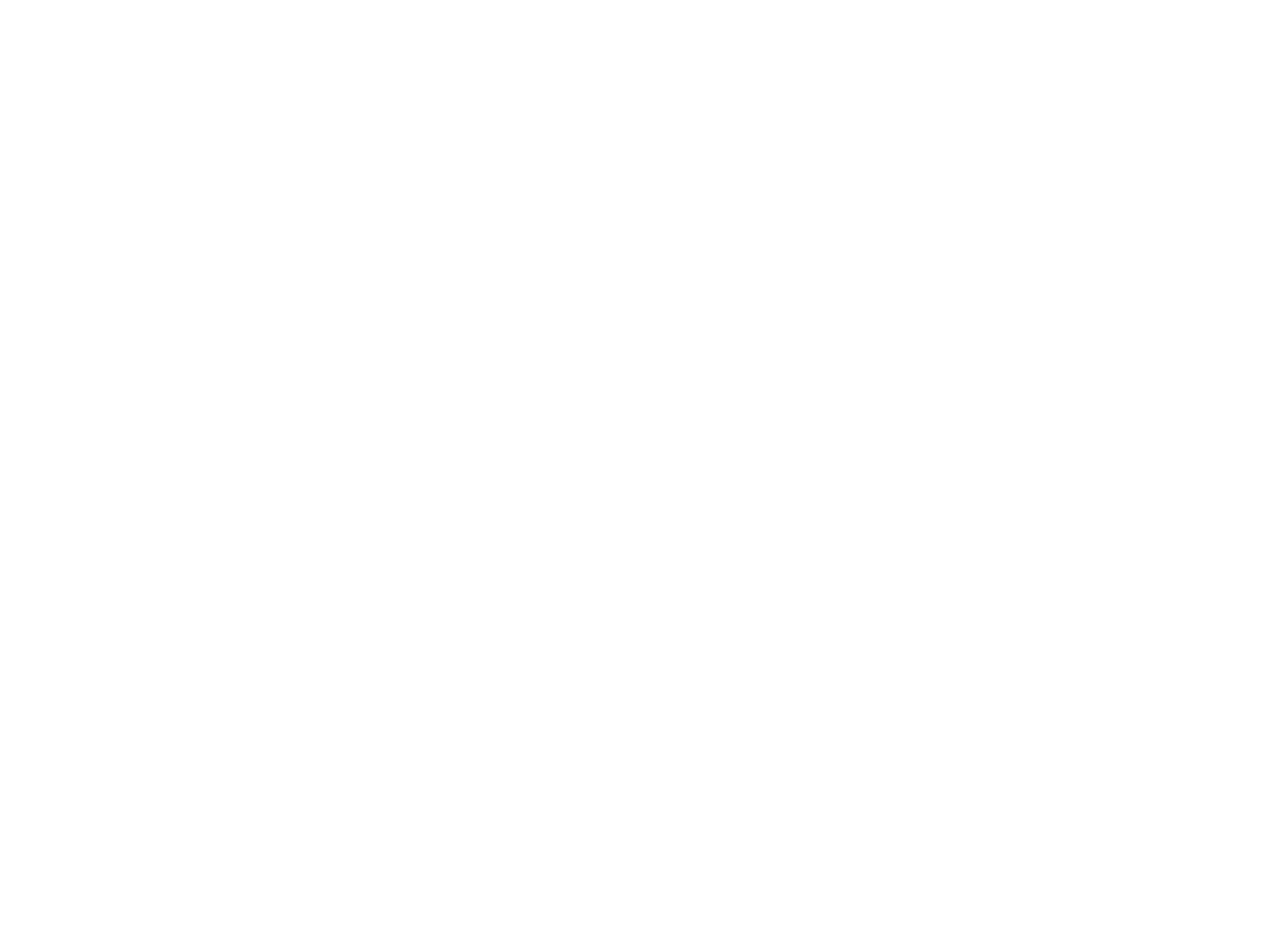
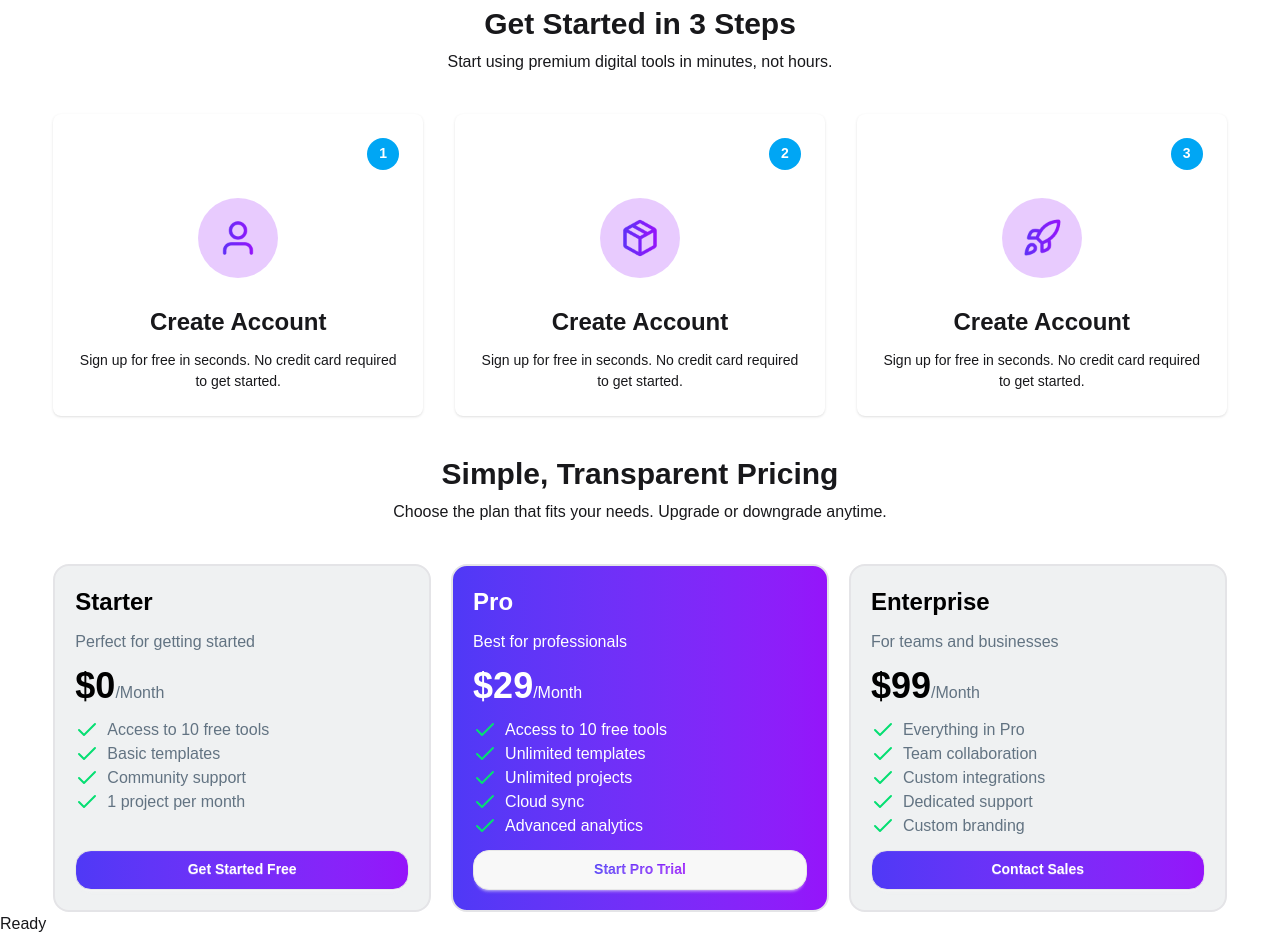
Before and after one commit to mdakash102210-wq/Assigntment-06, a React (Vite) app: page / in a window 1280 px wide. Shown: the part 1080-2016 px from the top of the page. Before the commit the page ends 977 px from the top, so only its background shows below. Built offline with nearby package versions, Linux system fonts and the light colour scheme.

Commit message:
start Ready for pement section

```diff
--- a/src/App.jsx
+++ b/src/App.jsx
@@ -6,6 +6,9 @@ import Hero from "./Hero";
 import Nav from "./Nav";
 import Prodects from "./Prodects";
 import Rating from "./Rating";
+import Stars from "./Stars";
+import Price from "./Price";
+import Ready from "./assets/Ready";
 
 function App() {
   let [sowInfo, setsowInfo] = useState("Products");
@@ -16,6 +19,9 @@ function App() {
       <Rating />
       <Buttons sowInfo={sowInfo} setsowInfo={setsowInfo} />
       {sowInfo === "Products" ? <Prodects /> : <Card />}
+      <Stars />
+      <Price />
+      <Ready />
     </>
   );
 }
--- a/src/Hero.jsx
+++ b/src/Hero.jsx
@@ -25,13 +25,17 @@ export default function Hero() {
           <a className="btn bg-linear-to-r from-[#4F39F6] to-[#9514FA] rounded-2xl px-8 py-5 font-bold text-white">
             Explore Products
           </a>
-          <a className="btn border border-2 border-[#9514FA]  rounded-2xl px-8 py-5 font-bold bg-linear-to-r from-[#4F39F6] to-[#9514FA] bg-clip-text text-transparent">
+          <a className="btn  border-2 border-[#9514FA]  rounded-2xl px-8 py-5 font-bold bg-linear-to-r from-[#4F39F6] to-[#9514FA] bg-clip-text text-transparent">
             Explore Products
           </a>
         </div>
       </div>
-      <div className="img flex-1 flex justify-end order-1 lg:order-2">
-        <img className="w-100  rounded-2xl" src={banner} alt="" />
+      <div className="img flex-1 flex justify-end order-1 lg:order-2 ">
+        <img
+          className="w-[80%]  rounded-2xl  max-h-[70vh]"
+          src={banner}
+          alt=""
+        />
       </div>
     </div>
   );
--- /dev/null
+++ b/src/Price.jsx
@@ -0,0 +1,126 @@
+import { Check } from "lucide-react";
+import React from "react";
+
+export default function Price() {
+  return (
+    <div>
+      <div className="text text-center my-10">
+        <h1 className="font-bold text-3xl mb-2">Simple, Transparent Pricing</h1>
+        <p className="text-[#627382">
+          Choose the plan that fits your needs. Upgrade or downgrade anytime.
+        </p>
+      </div>
+
+      <div className="grid grid-cols-1 lg:grid-cols-3  gap-5 m-auto w-11/12">
+        <div className="text-[#627382] border-neutral-content border-2 p-5 bg-[#6273821a] rounded-2xl  space-y-3 flex flex-col">
+          <h1 className="font-bold text-2xl text-black">Starter</h1>
+          <p>Perfect for getting started</p>
+          <div className="pricing">
+            <h1 className="text-4xl font-bold text-black">
+              $0
+              <span className="font-normal text-[16px] text-[#627382]">
+                /Month
+              </span>
+            </h1>
+          </div>
+          <ul className="flex-1">
+            <li className="flex gap-2 items-center">
+              <Check className="text-green-400" />
+              <p>Access to 10 free tools</p>
+            </li>
+            <li className="flex gap-2 items-center">
+              <Check className="text-green-400" />
+              <p>Basic templates</p>
+            </li>
+            <li className="flex gap-2 items-center">
+              <Check className="text-green-400" />
+              <p>Community support</p>
+            </li>
+            <li className="flex gap-2 items-center">
+              <Check className="text-green-400" />
+              <p>1 project per month</p>
+            </li>
+          </ul>
+          <button className="btn bg-linear-to-r from-[#4F39F6] to-[#9514FA] w-full rounded-2xl text-white">
+            Get Started Free
+          </button>
+        </div>
+
+        <div className="text-[#627382] text-white border-neutral-content border-2 p-5 bg-linear-to-r from-[#4F39F6] to-[#9514FA] rounded-2xl  space-y-3">
+          <h1 className="font-bold text-2xl text-white">Pro</h1>
+          <p>Best for professionals</p>
+          <div className="pricing">
+            <h1 className="text-4xl font-bold text-white">
+              $29
+              <span className="font-normal text-[16px] text-white">/Month</span>
+            </h1>
+          </div>
+          <ul>
+            <li className="flex gap-2 items-center">
+              <Check className="text-green-400" />
+              <p>Access to 10 free tools</p>
+            </li>
+            <li className="flex gap-2 items-center">
+              <Check className="text-green-400" />
+              <p>Unlimited templates</p>
+            </li>
+            <li className="flex gap-2 items-center">
+              <Check className="text-green-400" />
+              <p>Unlimited projects</p>
+            </li>
+            <li className="flex gap-2 items-center">
+              <Check className="text-green-400" />
+              <p>Cloud sync</p>
+            </li>
+            <li className="flex gap-2 items-center">
+              <Check className="text-green-400" />
+              <p>Advanced analytics</p>
+            </li>
+          </ul>
+          <button className="btn btn-base-100 w-full rounded-2xl text-white">
+            <p className="bg-linear-to-r from-[#4F39F6] to-[#9514FA] bg-clip-text text-transparent">
+              Start Pro Trial
+            </p>
+          </button>
+        </div>
+        <div className="text-[#627382] border-neutral-content border-2 p-5 bg-[#6273821a] rounded-2xl  space-y-3">
+          <h1 className="font-bold text-2xl text-black">Enterprise</h1>
+          <p>For teams and businesses</p>
+          <div className="pricing">
+            <h1 className="text-4xl font-bold text-black">
+              $99
+              <span className="font-normal text-[16px] text-[#627382]">
+                /Month
+              </span>
+            </h1>
+          </div>
+          <ul>
+            <li className="flex gap-2 items-center">
+              <Check className="text-green-400" />
+              <p>Everything in Pro</p>
+            </li>
+            <li className="flex gap-2 items-center">
+              <Check className="text-green-400" />
+              <p>Team collaboration</p>
+            </li>
+            <li className="flex gap-2 items-center">
+              <Check className="text-green-400" />
+              <p>Custom integrations</p>
+            </li>
+            <li className="flex gap-2 items-center">
+              <Check className="text-green-400" />
+              <p>Dedicated support</p>
+            </li>
+            <li className="flex gap-2 items-center">
+              <Check className="text-green-400" />
+              <p>Custom branding</p>
+            </li>
+          </ul>
+          <button className="btn bg-linear-to-r from-[#4F39F6] to-[#9514FA] w-full rounded-2xl text-white">
+            Contact Sales
+          </button>
+        </div>
+      </div>
+    </div>
+  );
+}
--- /dev/null
+++ b/src/Stars.jsx
@@ -0,0 +1,82 @@
+import React from "react";
+import User from "./assets/user.png";
+import Package from "./assets/package.png";
+// import Roket from "./assets/roket.png";
+import Roket from "./assets/rocket.png";
+export default function Stars() {
+  return (
+    <div>
+      <div className="text text-center my-10">
+        <h1 className="font-bold text-3xl mb-2">Get Started in 3 Steps</h1>
+        <p className="text-[#627382">
+          Start using premium digital tools in minutes, not hours.
+        </p>
+      </div>
+      <div className="my-10 w-11/12 m-auto grid grid-cols-1 lg:grid-cols-3 gap-8">
+        <div className="card bg-base-100  shadow-sm">
+          <div className="card-body">
+            <div className="flex justify-end">
+              <p className="bg-sky-500 max-w-8 h-8 inline-flex p-3 rounded-full justify-center items-center font-bold text-white">
+                1
+              </p>
+            </div>
+            <div className="img flex justify-center  p-5 rounded-full">
+              <div className="bg-[#9614fa38] rounded-full p-5 w-20 h-20">
+                <img className="" src={User} alt="" srcset="" />
+              </div>
+            </div>
+            <div className="text-center">
+              <h2 className="text-2xl font-bold mb-3">Create Account</h2>
+              <p>
+                Sign up for free in seconds. No credit card required to get
+                started.
+              </p>
+            </div>
+          </div>
+        </div>
+        <div className="card bg-base-100  shadow-sm">
+          <div className="card-body">
+            <div className="flex justify-end">
+              <p className="bg-sky-500 max-w-8 h-8 inline-flex p-3 rounded-full justify-center items-center font-bold text-white">
+                2
+              </p>
+            </div>
+            <div className="img flex justify-center  p-5 rounded-full">
+              <div className="bg-[#9614fa38] rounded-full p-5 w-20 h-20">
+                <img className="" src={Package} alt="" srcset="" />
+              </div>
+            </div>
+            <div className="text-center">
+              <h2 className="text-2xl font-bold mb-3">Create Account</h2>
+              <p>
+                Sign up for free in seconds. No credit card required to get
+                started.
+              </p>
+            </div>
+          </div>
+        </div>
+        <div className="card bg-base-100  shadow-sm">
+          <div className="card-body">
+            <div className="flex justify-end">
+              <p className="bg-sky-500 max-w-8 h-8 inline-flex p-3 rounded-full justify-center items-center font-bold text-white">
+                3
+              </p>
+            </div>
+            <div className="img flex justify-center  p-5 rounded-full">
+              <div className="bg-[#9614fa38] rounded-full p-5 w-20 h-20">
+                <img className="" src={Roket} alt="" srcset="" />
+              </div>
+            </div>
+            <div className="text-center">
+              <h2 className="text-2xl font-bold mb-3">Create Account</h2>
+              <p>
+                Sign up for free in seconds. No credit card required to get
+                started.
+              </p>
+            </div>
+          </div>
+        </div>
+      </div>
+    </div>
+  );
+}
--- /dev/null
+++ b/src/assets/Ready.jsx
@@ -0,0 +1,5 @@
+import React from "react";
+
+export default function Ready() {
+  return <div>Ready</div>;
+}
```
